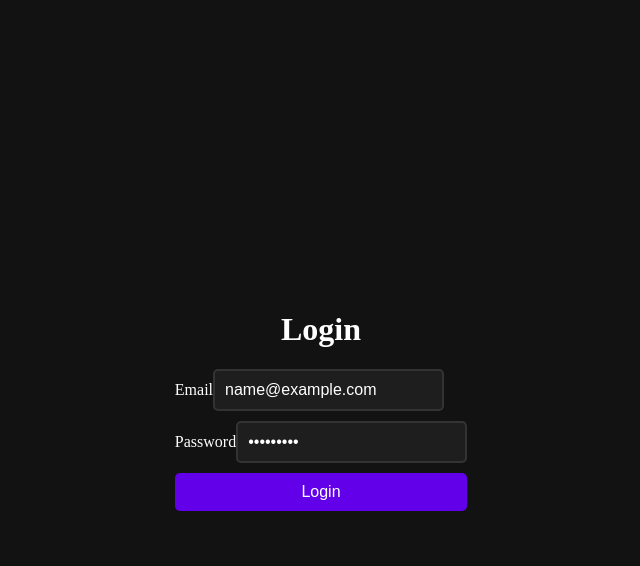
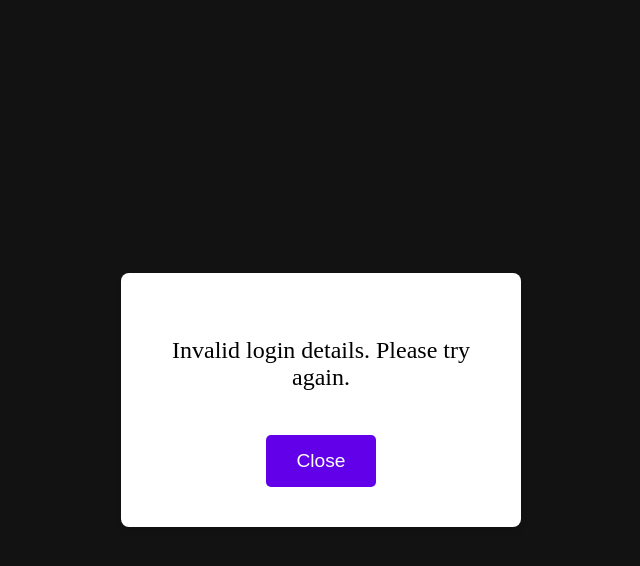
Before and after one commit to Ahmed-M25/Fincentive, a Vue app in the folder Frontend/: page /login in a window 1280 px wide. Both pictures are taken after typing "name@example.com", "Sample123" into the empty fields and a click on the button "Login". Shown: the top 566 px of the page, without its empty margins (319-959 px from the left). Built offline with nearby package versions, Linux system fonts and the light colour scheme; no server answers; what chartjs-plugin-zoom would draw is missing.

Commit message:
error card

```diff
--- a/Frontend/src/Pages/Login.vue
+++ b/Frontend/src/Pages/Login.vue
@@ -1,25 +1,48 @@
 <template>
+  <div class="login">
     <auth-form title="Login" buttonText="Login" :onSubmit="handleLogin" />
+    <error-card
+      v-if="errorMessage"
+      :message="errorMessage"
+      @close="errorMessage = null"
+    />
+  </div>
 </template>
 
 <script>
-  import AuthForm from '../components/AuthForm.vue'
+import AuthForm from "../components/AuthForm.vue";
+import ErrorCard from '../components/ErrorCard.vue'
 
 export default {
   name: "Login",
   components: {
-      AuthForm
+    AuthForm,
+    ErrorCard
   },
+
+  data() {
+    return {
+      errorMessage: null,
+    };
+  },
+
   methods: {
     async handleLogin(email, password) {
       // Handle login logic
+      try {
         await this.$store.dispatch("login", {
           email: email,
           password: password,
         });
         console.log("Login:", email, password);
+        this.errorMessage = null;
+        this.$router.push({ name: 'Dashboard' });
+      } catch (error) {
+        this.errorMessage = "Invalid login details. Please try again.";
+        console.error("Login failed:", error);
       }
-    }
+    },
+  },
 };
 </script>
 
--- /dev/null
+++ b/Frontend/src/components/ErrorCard.vue
@@ -0,0 +1,62 @@
+<template>
+    <div class="error-card">
+      <div class="error-card-content">
+        <p>{{ message }}</p>
+        <button @click="$emit('close')">Close</button>
+      </div>
+    </div>
+  </template>
+
+  <script>
+  export default {
+    props: {
+      message: {
+        type: String,
+        required: true
+      }
+    }
+  };
+  </script>
+
+  <style scoped>
+  .error-card {
+  position: fixed;
+  top: 50%;
+  left: 50%;
+  transform: translate(-50%, -50%);
+  background-color: #fff;
+  color: #000;
+  padding: 40px; /* Increased padding */
+  border-radius: 8px;
+  box-shadow: 0 4px 6px rgba(0, 0, 0, 0.1);
+  z-index: 1000;
+  width: 400px; /* Increased width */
+  max-width: 80%; /* Ensure it doesn't overflow on small screens */
+}
+
+.error-card-content {
+  display: flex;
+  flex-direction: column;
+  align-items: center;
+}
+
+p {
+  font-size: 1.5rem; /* Increased font size */
+  text-align: center;
+}
+
+button {
+  margin-top: 20px; /* Increased margin-top */
+  padding: 15px 30px; /* Increased padding */
+  font-size: 1.2rem; /* Increased font size */
+  background-color: #6200ea;
+  color: #ffffff;
+  border: none;
+  border-radius: 5px;
+  cursor: pointer;
+}
+
+button:hover {
+  background-color: #3700b3;
+}
+  </style>
```
Also changed, not shown: Frontend/src/components/AuthForm.vue (+7 -7 lines). Lines whose indentation alone changed are shown as unchanged.
